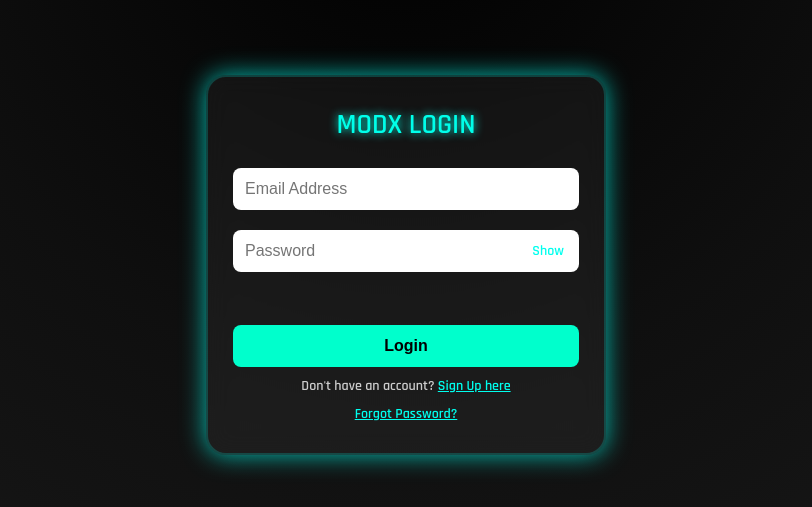
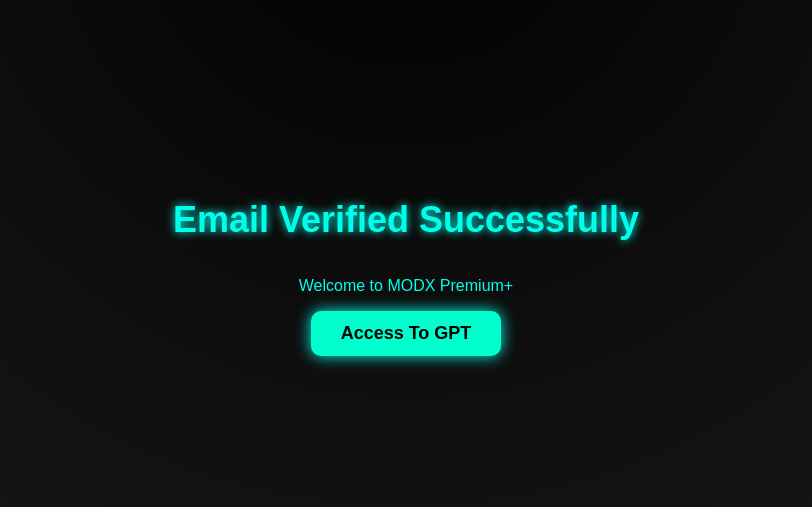
Before and after one commit to hgzy0987/Rrrrrr, a plain HTML site: page login.html in a window 1280 px wide. Shown: the part 135-642 px from the top of the page, without its empty margins (234-1046 px from the left). Drawn offline with nearby package versions, Linux system fonts and the light colour scheme.

Commit message:
Update login.html

```diff
--- a/login.html
+++ b/login.html
@@ -3,224 +3,45 @@
 <head>
   <meta charset="UTF-8" />
   <meta name="viewport" content="width=device-width, initial-scale=1" />
-  <title>Login | MODX Premium+</title>
-  <link href="https://fonts.googleapis.com/css2?family=Orbitron:wght@600&family=Rajdhani:wght@600&display=swap" rel="stylesheet" />
+  <title>Access Verified | MODX Premium+</title>
   <style>
-    * { margin: 0; padding: 0; box-sizing: border-box; }
     body {
       background: radial-gradient(circle at top, #000000, #0f0f0f, #1a1a1a);
       font-family: 'Rajdhani', sans-serif;
+      color: #00ffea;
+      display: flex;
+      flex-direction: column;
+      justify-content: center;
+      align-items: center;
       height: 100vh;
-      display: flex;
-      align-items: center;
-      justify-content: center;
-      color: #fff;
-    }
-    .login-container {
-      background: rgba(255, 255, 255, 0.05);
-      border: 2px solid #00ffee33;
-      backdrop-filter: blur(12px);
-      box-shadow: 0 0 25px #00ffeeb7;
-      border-radius: 20px;
-      padding: 30px 25px;
-      width: 90%;
-      max-width: 400px;
+      margin: 0;
       text-align: center;
     }
-    .login-container h2 {
-      font-size: 28px;
-      margin-bottom: 15px;
-      color: #00ffea;
-      text-shadow: 0 0 10px #00ffe7;
+    h1 {
+      font-size: 36px;
+      margin-bottom: 20px;
+      text-shadow: 0 0 10px #00ffee;
     }
-    input {
-      width: 100%;
-      padding: 12px;
-      margin: 10px 0;
-      border-radius: 8px;
-      border: none;
-      font-size: 16px;
-      color: #000;
-    }
-    .password-wrapper {
-      position: relative;
-    }
-    .toggle-password {
-      position: absolute;
-      right: 15px;
-      top: 50%;
-      transform: translateY(-50%);
-      cursor: pointer;
-      color: #00ffee;
-      font-weight: bold;
-      user-select: none;
-      font-size: 14px;
-    }
-    .btn {
-      width: 100%;
-      padding: 12px;
+    .access-btn {
+      padding: 12px 30px;
       background-color: #00ffcc;
       color: #000;
+      font-size: 18px;
       border: none;
-      border-radius: 8px;
-      font-size: 16px;
+      border-radius: 10px;
       font-weight: bold;
       cursor: pointer;
-      margin-top: 15px;
-      transition: background 0.3s;
+      box-shadow: 0 0 15px #00ffee;
+      transition: 0.3s;
     }
-    .btn:hover {
+    .access-btn:hover {
       background-color: #00ddb3;
     }
-    .switch-link {
-      margin-top: 10px;
-      font-size: 14px;
-      color: #ccc;
-    }
-    .switch-link a {
-      color: #00ffee;
-      text-decoration: underline;
-      cursor: pointer;
-    }
-    #message {
-      margin-top: 10px;
-      font-size: 14px;
-      min-height: 18px;
-    }
-    #forgot-email {
-      margin-top: 15px;
-      display: none;
-    }
   </style>
-  <script src="https://cdn.jsdelivr.net/npm/@supabase/supabase-js"></script>
 </head>
 <body>
-  <div class="login-container">
-    <h2>MODX LOGIN</h2>
-
-    <div id="login-form">
-      <input type="email" id="email" placeholder="Email Address" required />
-      <div class="password-wrapper">
-        <input type="password" id="password" placeholder="Password" required />
-        <span class="toggle-password" onclick="togglePassword()">Show</span>
-      </div>
-
-      <div id="message"></div>
-      <button class="btn" onclick="login()">Login</button>
-
-      <div class="switch-link">
-        Don't have an account? <a href="signup.html">Sign Up here</a>
-      </div>
-      <div class="switch-link">
-        <a onclick="showForgot()">Forgot Password?</a>
-      </div>
-    </div>
-
-    <div id="forgot-email">
-      <input type="email" id="reset-email" placeholder="Enter your registered email" />
-      <button class="btn" onclick="sendResetEmail()">Send Reset Link</button>
-      <div class="switch-link">
-        <a onclick="showLogin()">Back to Login</a>
-      </div>
-    </div>
-  </div>
-
-  <script>
-    const supabase = supabase.createClient(
-      "https://tujywmzyqyggcumuoevj.supabase.co",
-      "eyJhbGciOiJIUzI1NiIsInR5cCI6IkpXVCJ9.eyJpc3MiOiJzdXBhYmFzZSIsInJlZiI6InR1anl3bXp5cXlnZ2N1bXVvZXZqIiwicm9sZSI6ImFub24iLCJpYXQiOjE3NDgwNzc0MDcsImV4cCI6MjA2MzY1MzQwN30.Z13iJLkIiw9FGdA3a3xopTEUIXuqWelbdBjWcuAOgQo"
-    );
-
-    // পেজ লোড হলে চেক ইউজার লগইন আছে কিনা
-    window.onload = async () => {
-      const { data: { user } } = await supabase.auth.getUser();
-      if (user) {
-        window.location.href = "dashboard.html";
-      }
-    };
-
-    function togglePassword() {
-      const passwordInput = document.getElementById("password");
-      const toggleText = document.querySelector(".toggle-password");
-      if (passwordInput.type === "password") {
-        passwordInput.type = "text";
-        toggleText.textContent = "Hide";
-      } else {
-        passwordInput.type = "password";
-        toggleText.textContent = "Show";
-      }
-    }
-
-    function showForgot() {
-      document.getElementById("login-form").style.display = "none";
-      document.getElementById("forgot-email").style.display = "block";
-      document.getElementById("message").textContent = "";
-    }
-
-    function showLogin() {
-      document.getElementById("forgot-email").style.display = "none";
-      document.getElementById("login-form").style.display = "block";
-      document.getElementById("message").textContent = "";
-    }
-
-    async function login() {
-      const email = document.getElementById("email").value.trim();
-      const password = document.getElementById("password").value;
-      const messageDiv = document.getElementById("message");
-
-      messageDiv.style.color = "#ff6060";
-      messageDiv.textContent = "";
-
-      if (!email || !password) {
-        messageDiv.textContent = "Please enter email and password.";
-        return;
-      }
-
-      // লগইন চেষ্টা
-      const { data, error } = await supabase.auth.signInWithPassword({ email, password });
-
-      if (error) {
-        messageDiv.textContent = "Login failed: " + error.message;
-      } else {
-        // ইমেইল ভেরিফাইড কিনা চেক
-        if (!data.user.email_confirmed_at) {
-          messageDiv.textContent = "Please verify your email first. Check your inbox.";
-          await supabase.auth.signOut(); // লগআউট করে দাও
-          return;
-        }
-
-        messageDiv.style.color = "#00ffb7";
-        messageDiv.textContent = "Login successful! Redirecting...";
-
-        setTimeout(() => {
-          window.location.href = "dashboard.html";
-        }, 1500);
-      }
-    }
-
-    async function sendResetEmail() {
-      const email = document.getElementById("reset-email").value.trim();
-      const messageDiv = document.getElementById("message");
-      messageDiv.style.color = "#ff6060";
-      messageDiv.textContent = "";
-
-      if (!email) {
-        messageDiv.textContent = "Please enter your registered email.";
-        return;
-      }
-
-      const { data, error } = await supabase.auth.resetPasswordForEmail(email, {
-        redirectTo: window.location.origin + "/reset-password.html",
-      });
-
-      if (error) {
-        messageDiv.textContent = "Failed to send reset email: " + error.message;
-      } else {
-        messageDiv.style.color = "#00ffb7";
-        messageDiv.textContent = "Password reset link sent! Check your email.";
-        document.getElementById("reset-email").value = "";
-      }
-    }
-  </script>
+  <h1>Email Verified Successfully</h1>
+  <p>Welcome to MODX Premium+</p>
+  <button class="access-btn" onclick="location.href='dashboard.html'">Access To GPT</button>
 </body>
 </html>
```
